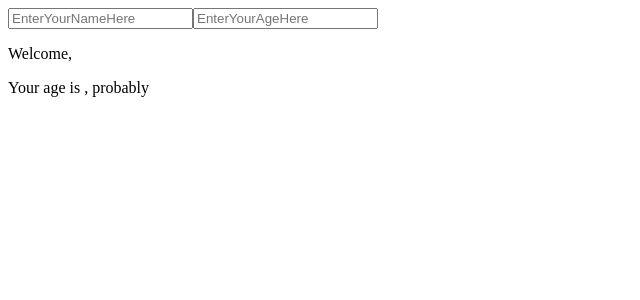
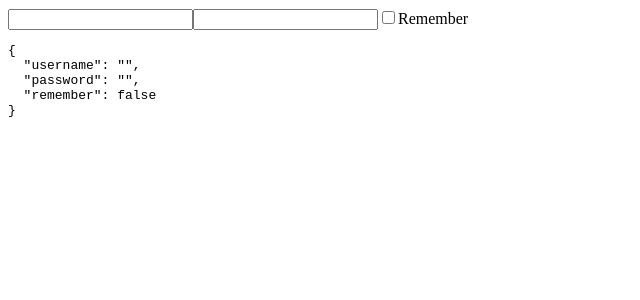
Before and after one commit to LuisTM98/EJERCICIOS-DEVELHOPE, a React (Vite) app in the folder React/: page / in a window 1280 px wide. Shown: the top 300 px of the page, without its empty margins (0-640 px from the left). Built offline with nearby package versions, Linux system fonts and the light colour scheme.

Commit message:
terminado ejercicio controlled forms 2

```diff
--- a/React/src/Apps.jsx
+++ b/React/src/Apps.jsx
@@ -7,6 +7,7 @@ import { HelloWorld } from "./HelloWorld";
 import { Message } from "./Message";
 import { Welcome } from "./Welcome";
 import { InteractiveWelcome } from "./InteractiveWelcome";
+import { LoginForm } from "./LoginForm";
 
 export function App1() {
   return <HelloWorld />;
@@ -66,3 +67,9 @@ export function App9(){
     <InteractiveWelcome />
   )
 }
+
+export function App10(){
+  return(
+    <LoginForm/>
+  )
+}
--- /dev/null
+++ b/React/src/LoginForm.jsx
@@ -0,0 +1,36 @@
+import { useState } from "react"
+
+export function LoginForm(){
+    const [data, setData] = useState({
+        username:'',
+        password:'',
+        remember: false
+    })
+
+    function handleInputChange(event){
+        const name = event.target.name;
+        const value = event.target.value;
+        const isChecked = event.target.checked;
+        const type = event.target.type;
+
+        setData((inputLoginData) => {
+            const tempObj = {...inputLoginData}
+            tempObj[name] = (type === "checkbox" ? isChecked : value)
+            return tempObj
+        })
+    }
+
+    // console.log(data)
+
+    return (
+        <div>
+            <input type="text" name="username" value={data.username} onChange={handleInputChange}/>
+            <input type="text" name="password" value={data.password} onChange={handleInputChange}/>
+            <input type="checkbox" name="remember" checked={data.remember} onChange={handleInputChange} /><label>Remember</label>
+
+            <br />
+
+            <pre>{JSON.stringify(data, null, 2)}</pre>
+        </div>
+        )
+}
--- a/React/src/index.jsx
+++ b/React/src/index.jsx
@@ -1,5 +1,5 @@
 import { createRoot } from "react-dom/client";
-import { App1, App2, App3, App4, App5, App6, App7, App8, App9 } from "./Apps";
+import { App1, App10, App2, App3, App4, App5, App6, App7, App8, App9 } from "./Apps";
 
 createRoot(document.getElementById("root")).render(
   <div>
@@ -11,6 +11,7 @@ createRoot(document.getElementById("root")).render(
     {/* <App6 /> */}
     {/* <App7 /> */}
     {/* <App8 /> */}
-    <App9/>
+    {/* <App9 /> */}
+    <App10 />
   </div>
 );
```
Also changed, not shown: React/index.html (line endings or trailing spaces).
